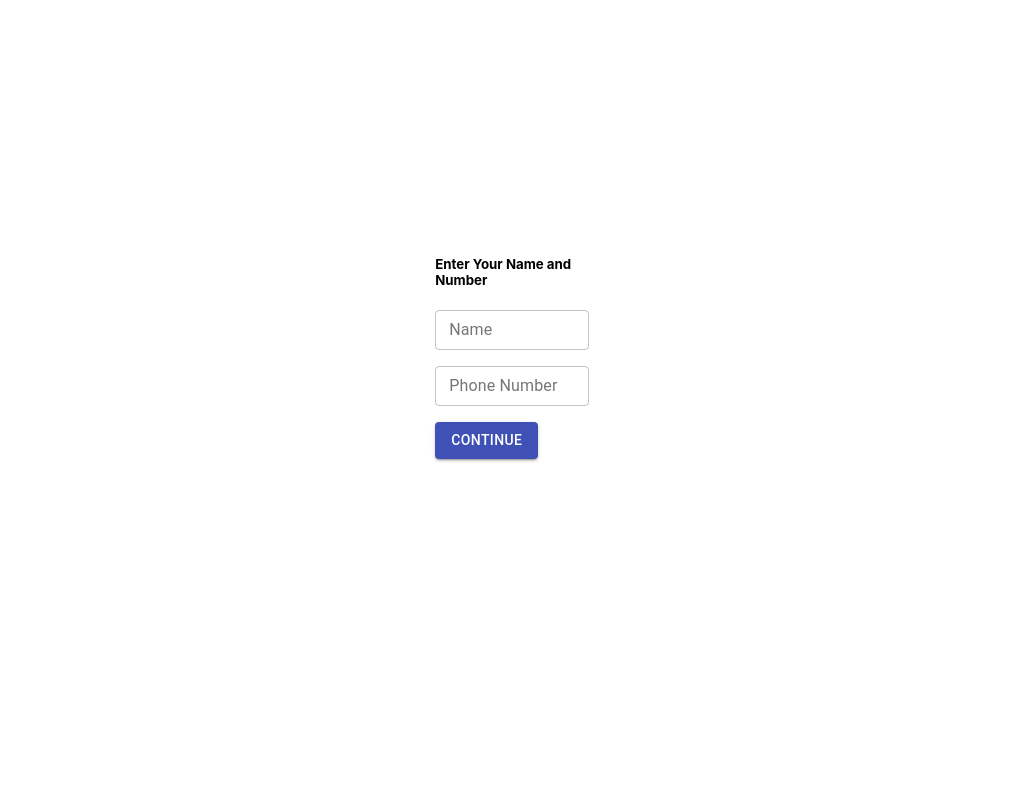
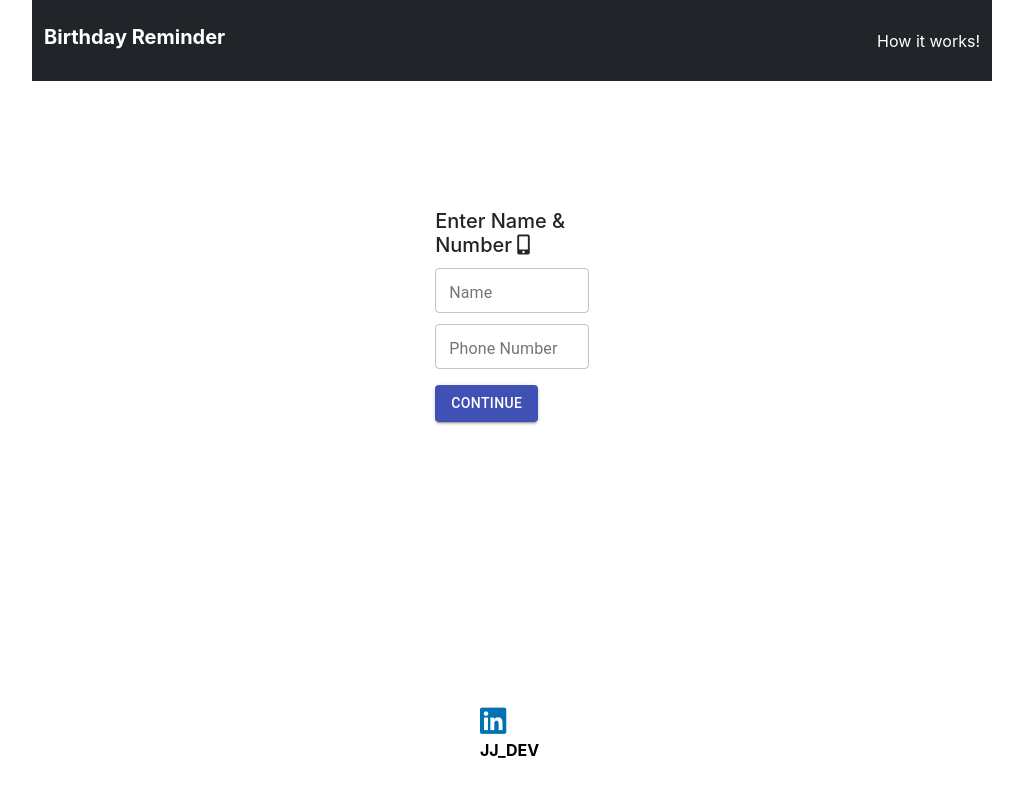
Before and after one commit to justinjohnson-dev/date-reminders, a React (Create React App) app in the folder client/: page / in a window 1280 px wide. Shown: the top 796 px of the page, without its empty margins (128-1151 px from the left). Built offline with nearby package versions, Linux system fonts and the light colour scheme.

Commit message:
adding header, footer and styling

```diff
--- a/client/package.json
+++ b/client/package.json
@@ -3,14 +3,15 @@
   "version": "0.1.0",
   "private": true,
   "dependencies": {
+    "@material-ui/core": "^4.11.0",
+    "@material-ui/icons": "^4.9.1",
     "@testing-library/jest-dom": "^4.2.4",
     "@testing-library/react": "^9.3.2",
     "@testing-library/user-event": "^7.1.2",
     "axios": "^0.21.0",
-    "@material-ui/core": "^4.11.0",
-    "@material-ui/icons": "^4.9.1",
     "classnames": "^2.2.6",
     "react": "^16.13.1",
+    "react-banner": "^1.0.3",
     "react-dom": "^16.13.1",
     "react-router-dom": "^5.2.0",
     "react-scripts": "3.4.1"
--- a/client/public/index.html
+++ b/client/public/index.html
@@ -10,6 +10,11 @@
       content="Web site created using mernboilerplate"
     />
     <link rel="apple-touch-icon" href="%PUBLIC_URL%/logo192.png" />
+    <link href="https://fonts.googleapis.com/icon?family=Material+Icons" rel="stylesheet">
+     <link rel="stylesheet" href="https://use.fontawesome.com/releases/v5.8.1/css/all.css"
+    integrity="sha384-50oBUHEmvpQ+1lW4y57PTFmhCaXp0ML5d60M1M7uH2+nqUivzIebhndOJK28anvf" crossorigin="anonymous">
+    <link href="https://cdn.jsdelivr.net/npm/bootstrap@5.0.0-beta1/dist/css/bootstrap.min.css" rel="stylesheet" integrity="sha384-giJF6kkoqNQ00vy+HMDP7azOuL0xtbfIcaT9wjKHr8RbDVddVHyTfAAsrekwKmP1" crossorigin="anonymous">
+
     <!--
       manifest.json provides metadata used when your web app is installed on a
       user's mobile device or desktop. See https://developers.google.com/web/fundamentals/web-app-manifest/
@@ -24,7 +29,7 @@
       work correctly both with client-side routing and a non-root public URL.
       Learn how to configure a non-root public URL by running `npm run build`.
     -->
-    <title>MERN App</title>
+    <title>Birthday Reminder</title>
   </head>
   <body>
     <noscript>You need to enable JavaScript to run this app.</noscript>
--- a/client/src/App.js
+++ b/client/src/App.js
@@ -1,13 +1,17 @@
 import React, { Component } from 'react';
 import { BrowserRouter as Router, Switch, Route } from 'react-router-dom';
 import User from './components/user/user';
+import Header from './components/banner/banner';
+import Footer from './components/footer/footer';
 
 
 class App extends Component {
   render() {
     return (
       <Router>
+        <Header />
         <Route exact path="/" component={User} />
+        <Footer />
       </Router>
     );
   }
--- /dev/null
+++ b/client/src/components/banner/banner.css
@@ -0,0 +1,21 @@
+.navbar-name {
+    color: white;
+    margin-top:5%;
+    font-weight: bold;
+}
+
+.navbar-info {
+    text-decoration: none;
+    color:white;
+}
+
+.navbar-info:hover {
+    text-transform: uppercase;
+    color: white;
+}
+
+nav {
+    max-height: 5%;
+    max-width: 75%;
+    margin: 0px auto;
+}
--- /dev/null
+++ b/client/src/components/banner/banner.js
@@ -0,0 +1,15 @@
+import React from 'react'
+import './banner.css'
+
+const Header = props => {
+    return (
+        <nav className="navbar navbar-expand-lg navbar-light bg-dark">
+            <div className="container">
+                <a className="navbar-brand" href="/"><p className="navbar-name">Birthday Reminder</p></a>
+                <a className="navbar-info" href="/">How it works!</a>
+            </div>
+        </nav>
+    )
+}
+
+export default Header;
--- /dev/null
+++ b/client/src/components/footer/footer.css
@@ -0,0 +1,34 @@
+.footer-div {
+    position: absolute;
+    bottom: 0;
+    margin-bottom: 3%;
+    width: 100%;
+    overflow: hidden;
+}
+
+.footer {
+    width: 5%;
+    margin: 0px auto;
+    font-weight: bold;
+}
+
+.link-link {
+    text-decoration: none;
+    color: black;
+    font-weight:bold;
+}
+
+.link-link:hover{
+    color:#0072b1;
+}
+
+.fa-linkedin {
+    color: #0072b1;
+    font-size: 30px;
+    margin-right: 5%;
+    transition: transform 0.5s ease 0s;
+}
+
+.fa-linkedin:hover {
+    transform: rotate(180deg);
+}
--- /dev/null
+++ b/client/src/components/footer/footer.js
@@ -0,0 +1,12 @@
+import React from 'react'
+import './footer.css'
+
+const Footer = props => {
+    return (
+        <div className="footer-div">
+            <footer className="footer"><i class="fab fa-linkedin"></i><a className="link-link" target="_blank" href="https://www.linkedin.com/in/justin-johnson-413a93169/">JJ_DEV</a></footer>
+        </div>
+    )
+}
+
+export default Footer;
--- a/client/src/components/user/user.css
+++ b/client/src/components/user/user.css
@@ -1,9 +1,17 @@
 .user-form {
     width: 12%;
     margin: 0px auto;
-    margin-top: 20%;
+    margin-top: 10%;
 }
 
 .center-user {
     margin: 0px auto;
 }
+
+.fa-mobile-alt {
+    transition: transform 0.5s ease 0s;
+}
+
+.fa-mobile-alt:hover {
+    transform: rotate(360deg);
+}
--- a/client/src/components/user/user.js
+++ b/client/src/components/user/user.js
@@ -66,7 +66,8 @@ class User extends Component {
         return (
             <form noValidate className="user-form" onSubmit={this.onSubmit}>
                 <div className="center-user">
-                    <h5 className='login-alert login-banners'>Enter Your Name and Number<i className="fas fa-sign-in-alt"></i></h5>
+                    <h5 className='login-alert login-banners'>Enter Name & Number <i class="fas fa-mobile-alt"></i></h5>
+                    <p></p>
                     <div className="name-div">
                         <TextField
                             noValidate
```
Also changed, not shown: 1 other file (tests, documents, lock files or other folders).
